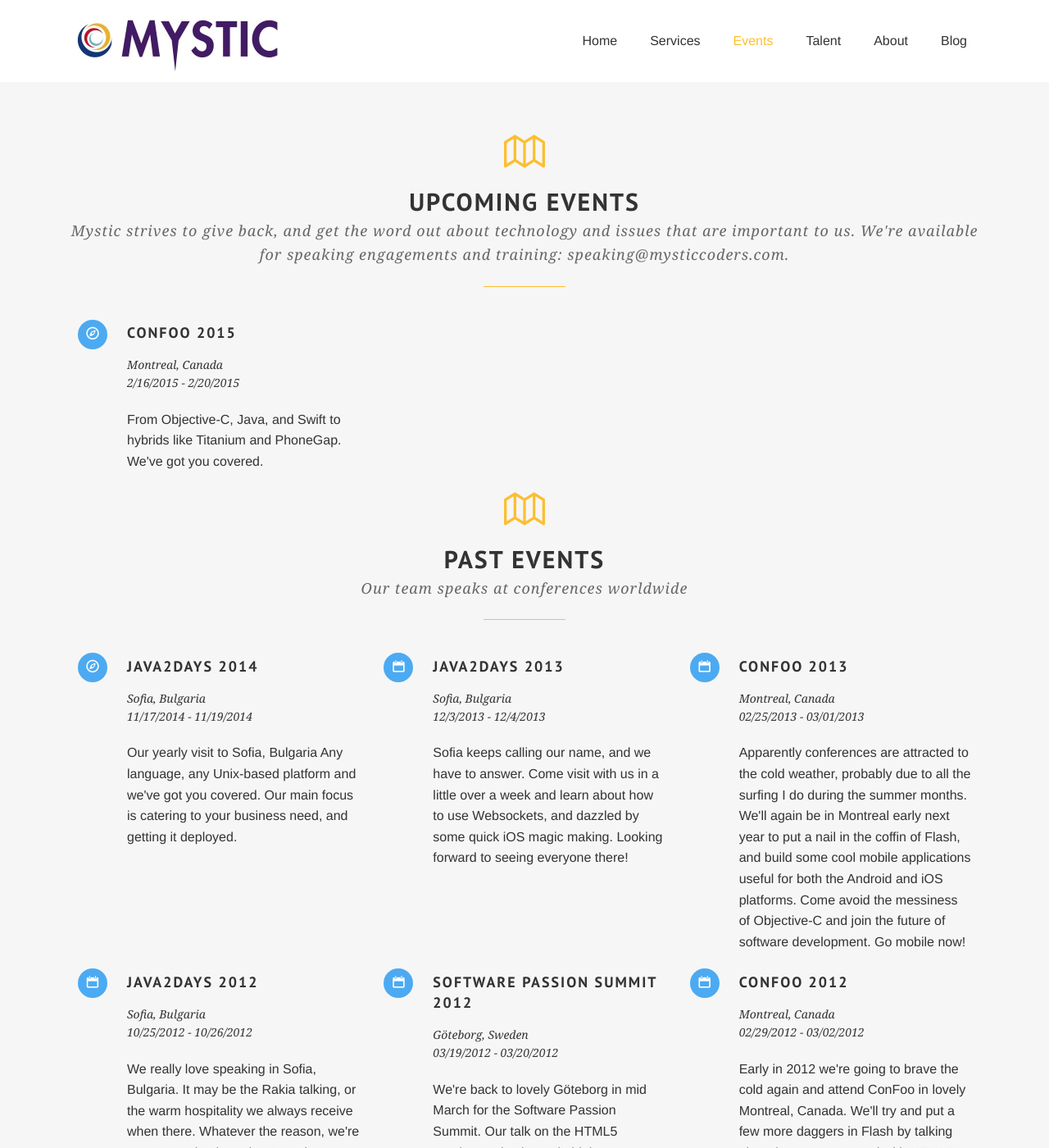
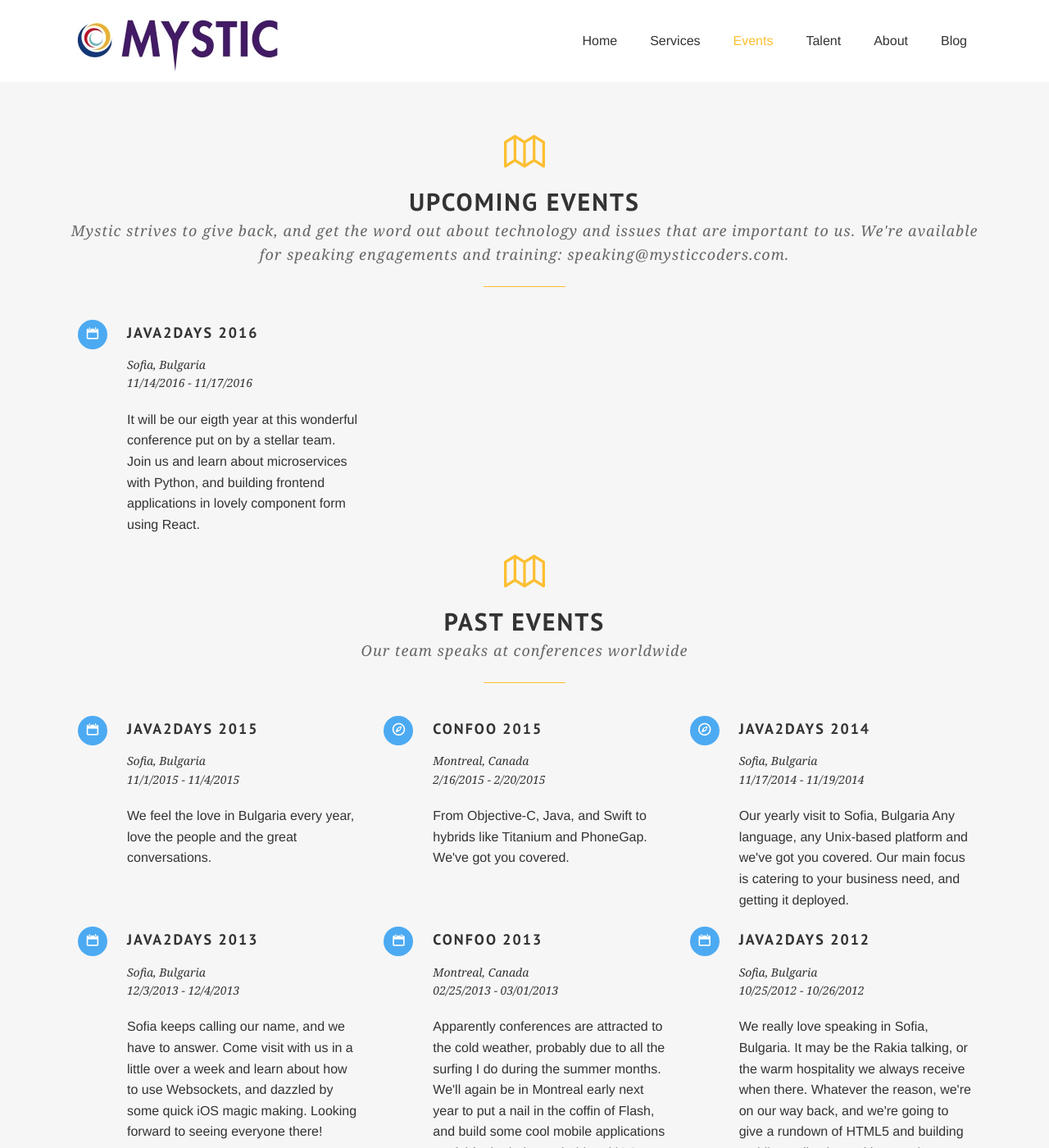
Before and after one commit to mysticcoders/www, a Jekyll site: the page built from events.html, in a window 1280 px wide and 1400 px high. Shown: the whole window at 82% size. Built offline with Jekyll 4.4.1, drawn with Linux system fonts in a browser that asks for light colours; some web fonts are replaced; comment, search, counter and statistics services are not loaded.

Commit message:
reorg and added our 2016 talk

```diff
--- a/events.html
+++ b/events.html
@@ -4,14 +4,26 @@
 section_id: events
 events:
   -
+    - title: Java2Days 2016
+      location: Sofia, Bulgaria
+      icon: calendar
+      dates: 11/14/2016 - 11/17/2016
+      desc:
+        It will be our eigth year at this wonderful conference put on by a stellar team. Join us and learn about microservices with Python, and building frontend applications in lovely component form using React.
+archive_events:
+  -
+    - title: Java2Days 2015
+      location: Sofia, Bulgaria
+      dates: 11/1/2015 - 11/4/2015
+      icon: calendar
+      desc:
+        We feel the love in Bulgaria every year, love the people and the great conversations.
     - title: Confoo 2015
       location: Montreal, Canada
       icon: compass
       dates: 2/16/2015 - 2/20/2015
       desc:
         From Objective-C, Java, and Swift to hybrids like Titanium and PhoneGap. We've got you covered.
-archive_events:
-  -
     - title: Java2Days 2014
       location: Sofia, Bulgaria
       dates: 11/17/2014 - 11/19/2014
```
